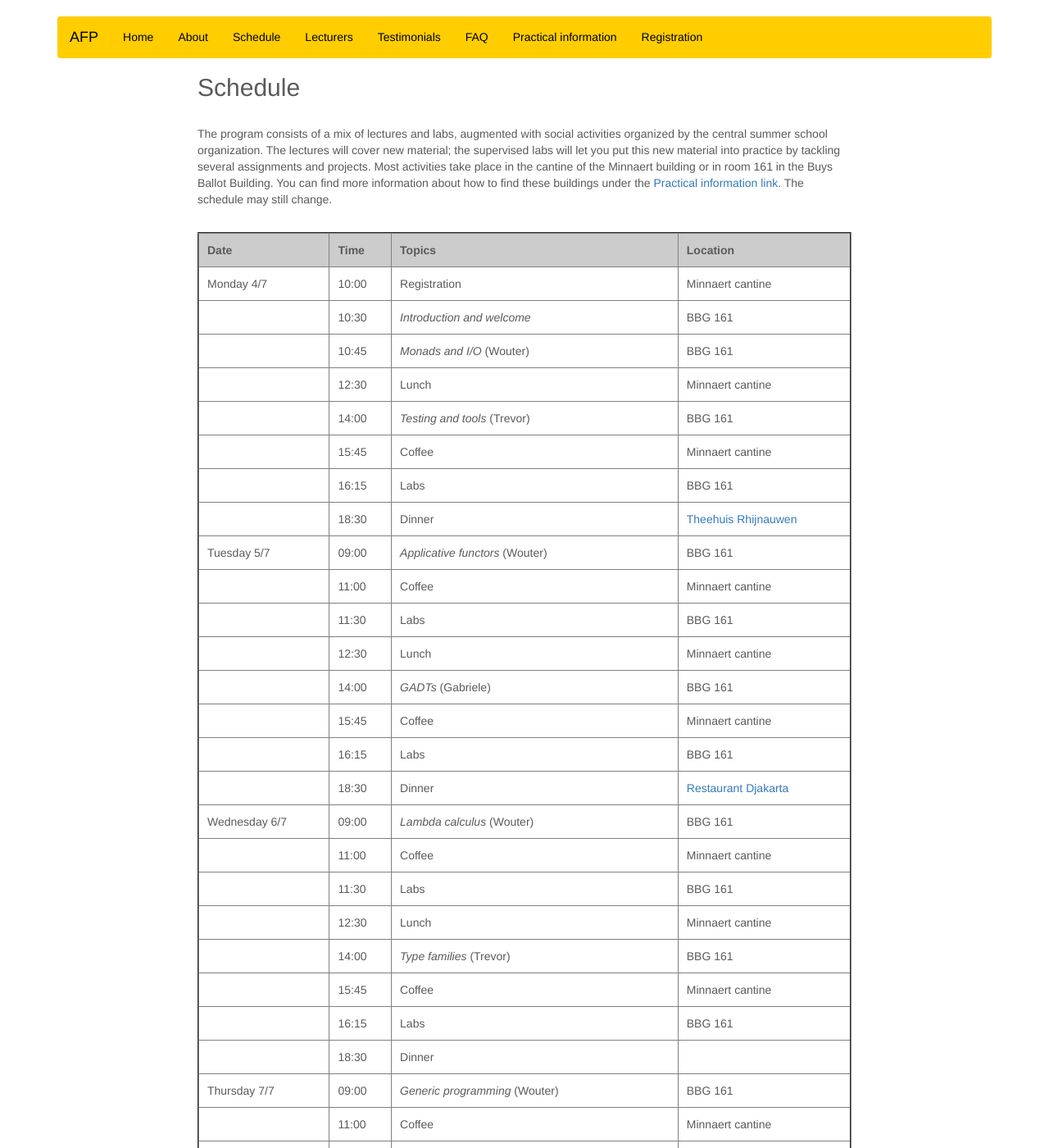
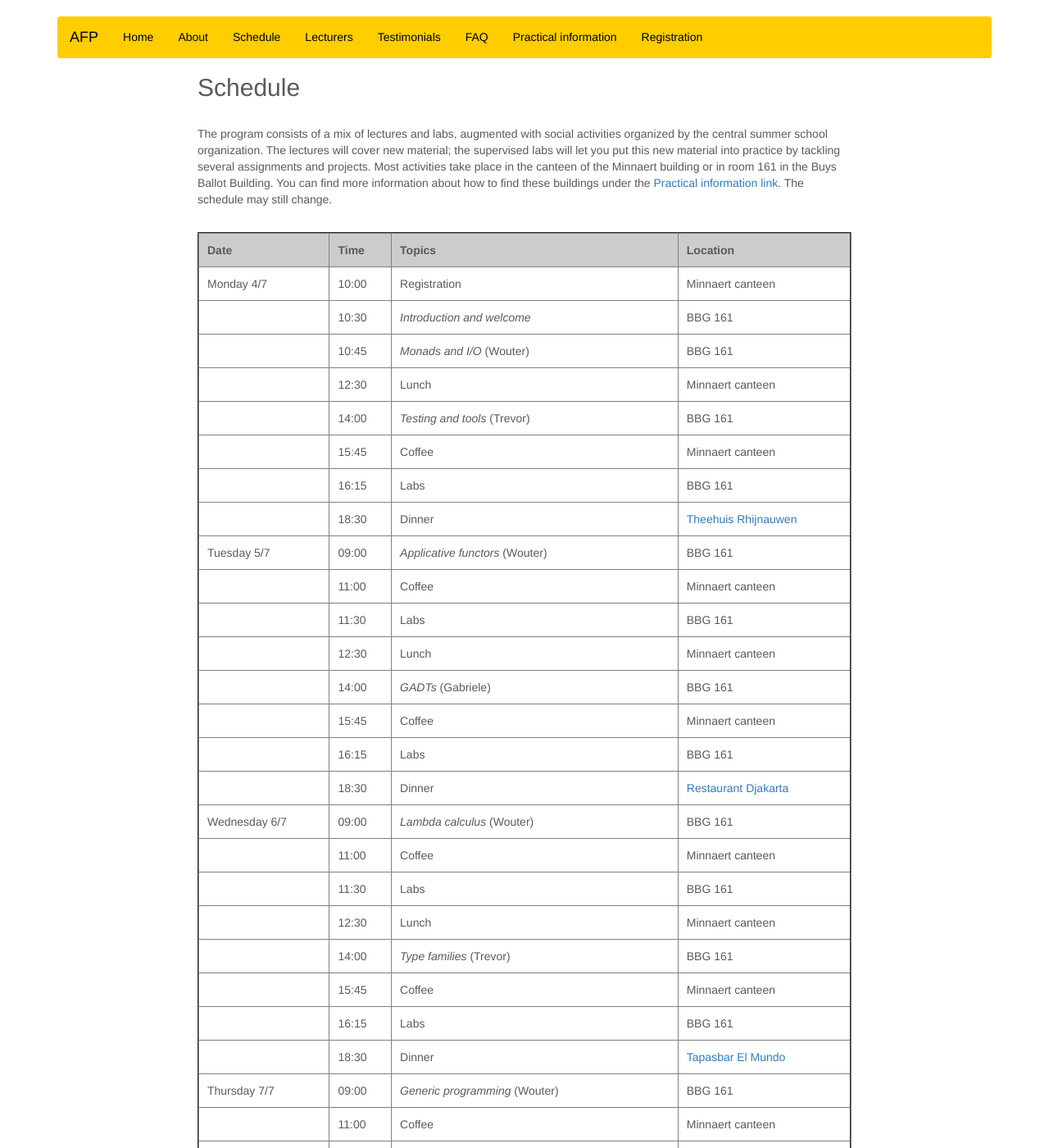
Before and after one commit to uu-afp/uu-afp.github.io, a Jekyll site: the page built from schedule.html, in a window 1280 px wide and 1400 px high. Shown: the whole window at 82% size. Built offline with Jekyll 4.4.1, drawn with Linux system fonts in a browser that asks for light colours; nearby versions of some CDN libraries; some of the changed text lies outside the part shown.

Commit message:
Schedule updates

```diff
--- a/schedule.html
+++ b/schedule.html
@@ -14,7 +14,7 @@ organization. The lectures will cover new material; the supervised
 labs will let you put this new material into practice by tackling
 several assignments and projects.
 
-Most activities take place in the cantine of the Minnaert building or
+Most activities take place in the canteen of the Minnaert building or
 in room 161 in the Buys Ballot Building. You can find more information
 about how to find these buildings under the <a href="practical.html">Practical
 information link</a>.
@@ -40,7 +40,7 @@ The schedule may still change.
       <td>Monday 4/7</td>
       <td>10:00</td>
       <td>Registration</td>
-      <td>Minnaert cantine</td>
+      <td>Minnaert canteen</td>
     </tr>
 
     <tr>
@@ -62,7 +62,7 @@ The schedule may still change.
       <td></td>
       <td>12:30</td>
       <td>Lunch</td>
-      <td>Minnaert cantine</td>
+      <td>Minnaert canteen</td>
     </tr>
 
     <tr>
@@ -76,7 +76,7 @@ The schedule may still change.
       <td></td>
       <td>15:45</td>
       <td>Coffee</td>
-      <td>Minnaert cantine</td>
+      <td>Minnaert canteen</td>
     </tr>
 
     <tr>
@@ -105,7 +105,7 @@ The schedule may still change.
       <td></td>
       <td>11:00</td>
       <td>Coffee</td>
-      <td>Minnaert cantine</td>
+      <td>Minnaert canteen</td>
     </tr>
 
     <tr>
@@ -119,7 +119,7 @@ The schedule may still change.
       <td></td>
       <td>12:30</td>
       <td>Lunch</td>
-      <td>Minnaert cantine</td>
+      <td>Minnaert canteen</td>
     </tr>
 
     <tr>
@@ -133,7 +133,7 @@ The schedule may still change.
       <td></td>
       <td>15:45</td>
       <td>Coffee</td>
-      <td>Minnaert cantine</td>
+      <td>Minnaert canteen</td>
     </tr>
 
     <tr>
@@ -162,7 +162,7 @@ The schedule may still change.
       <td></td>
       <td>11:00</td>
       <td>Coffee</td>
-      <td>Minnaert cantine</td>
+      <td>Minnaert canteen</td>
     </tr>
 
     <tr>
@@ -176,7 +176,7 @@ The schedule may still change.
       <td></td>
       <td>12:30</td>
       <td>Lunch</td>
-      <td>Minnaert cantine</td>
+      <td>Minnaert canteen</td>
     </tr>
 
     <tr>
@@ -190,7 +190,7 @@ The schedule may still change.
       <td></td>
       <td>15:45</td>
       <td>Coffee</td>
-      <td>Minnaert cantine</td>
+      <td>Minnaert canteen</td>
     </tr>
 
     <tr>
@@ -204,7 +204,7 @@ The schedule may still change.
       <td></td>
       <td>18:30</td>
       <td>Dinner</td>
-      <td></td>
+      <td><a href="https://tapasbar-elmundo.nl/contact/">Tapasbar El Mundo</a></td>
     </tr>
 
     <tr>
@@ -218,7 +218,7 @@ The schedule may still change.
       <td></td>
       <td>11:00</td>
       <td>Coffee</td>
-      <td>Minnaert cantine</td>
+      <td>Minnaert canteen</td>
     </tr>
 
     <tr>
@@ -232,7 +232,7 @@ The schedule may still change.
       <td></td>
       <td>12:30</td>
       <td>Lunch</td>
-      <td>Minnaert cantine</td>
+      <td>Minnaert canteen</td>
     </tr>
 
     <tr>
@@ -246,7 +246,7 @@ The schedule may still change.
       <td></td>
       <td>15:45</td>
       <td>Coffee</td>
-      <td>Minnaert cantine</td>
+      <td>Minnaert canteen</td>
     </tr>
 
     <tr>
```
